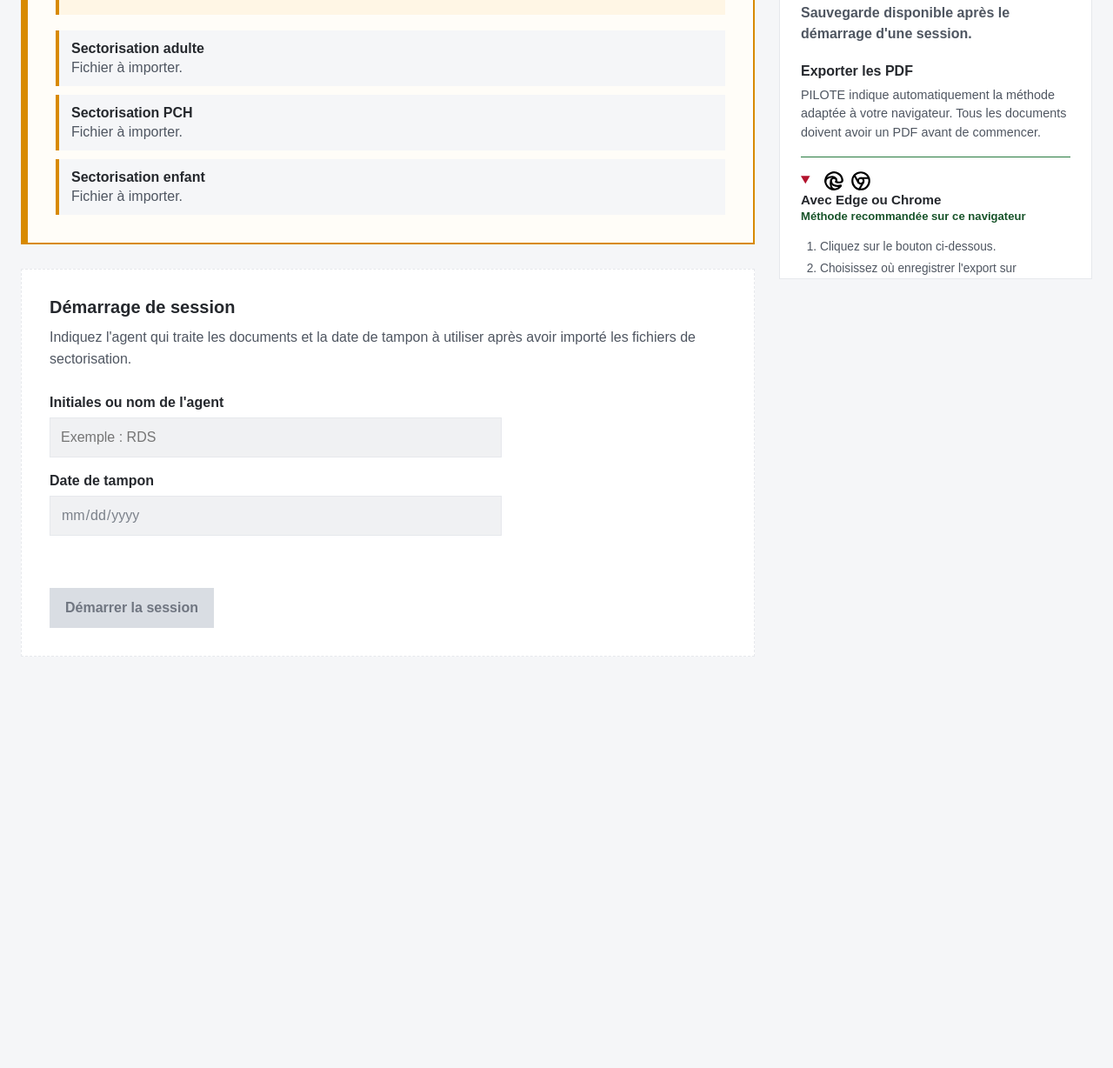
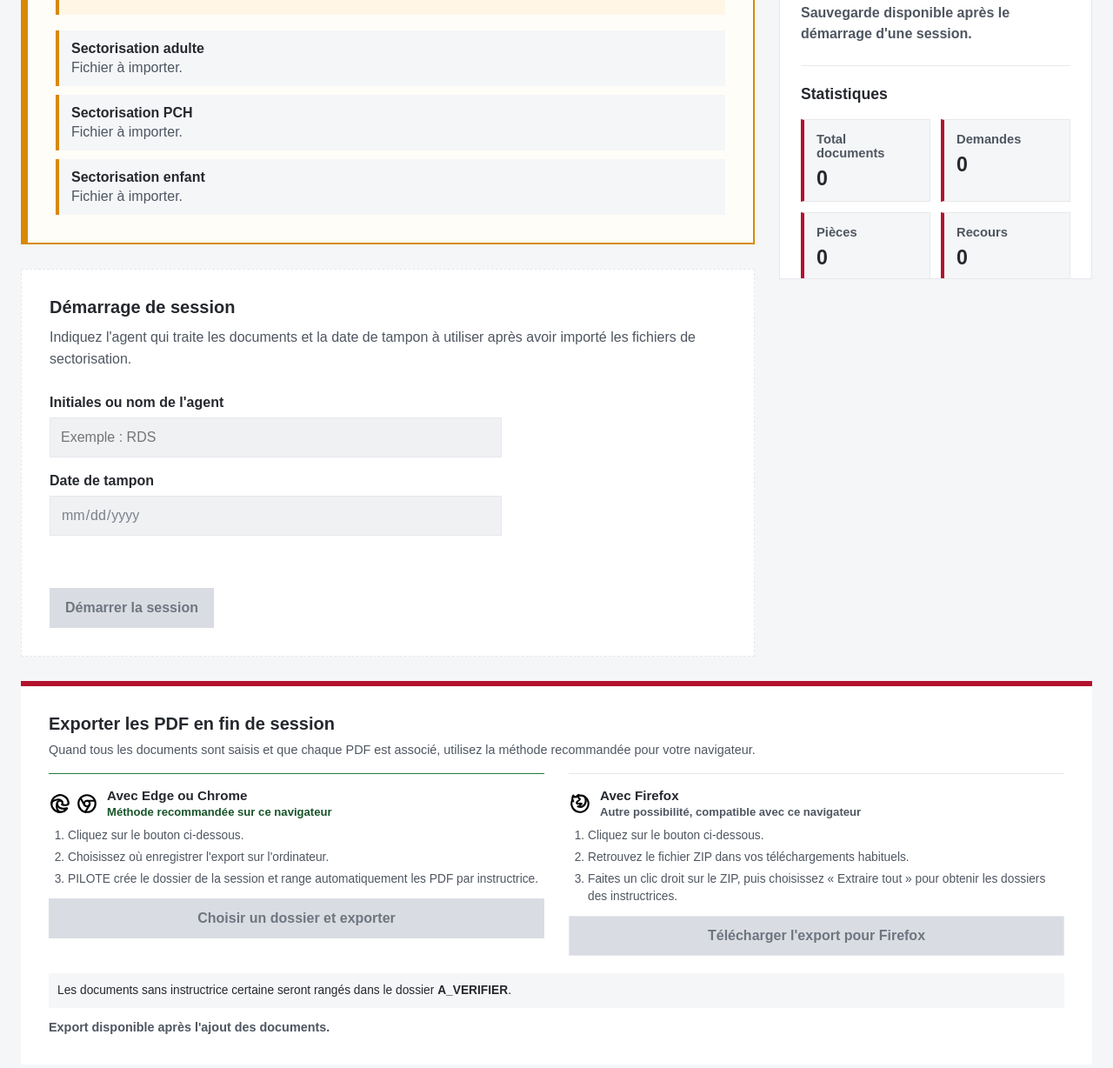
Before and after one commit to Ryannds-dev/Pilote, a plain HTML site: page index.html in a window 1280 px wide. Shown: the part 848-2076 px from the top of the page at 87% size. Before the commit the page ends 1651 px from the top, so only its background shows below. Drawn offline with Linux system fonts and the light colour scheme.

Commit message:
UX: Move export to end of workflow

```diff
--- a/app.js
+++ b/app.js
@@ -777,13 +777,6 @@ function updatePdfExportControls() {
     ? "Autre possibilité, compatible avec ce navigateur"
     : "Méthode recommandée sur ce navigateur";
 
-  if (!directExportMethod.dataset.initialized) {
-    directExportMethod.open = folderExportIsSupported;
-    zipExportMethod.open = !folderExportIsSupported;
-    directExportMethod.dataset.initialized = "true";
-    zipExportMethod.dataset.initialized = "true";
-  }
-
   if (!sessionHasDocuments) {
     setPdfExportMessage(
       "Export disponible après l'ajout des documents.",
--- a/index.html
+++ b/index.html
@@ -429,105 +429,6 @@
           </section>
 
           <section
-            class="zone-export-pdf"
-            aria-labelledby="export-pdf-title"
-          >
-            <h3 id="export-pdf-title">Exporter les PDF</h3>
-            <p class="introduction-export">
-              PILOTE indique automatiquement la méthode adaptée à votre
-              navigateur. Tous les documents doivent avoir un PDF avant de
-              commencer.
-            </p>
-
-            <details id="methode-export-dossiers" class="methode-export">
-              <summary class="entete-methode-export">
-                <span class="navigateurs-export">
-                  <img src="assets/microsoft-edge.svg" alt="Microsoft Edge" />
-                  <img src="assets/google-chrome.svg" alt="Google Chrome" />
-                </span>
-                <span class="titre-methode-export">
-                  <strong>Avec Edge ou Chrome</strong>
-                  <small
-                    id="statut-export-dossiers"
-                    class="statut-methode-export"
-                  ></small>
-                </span>
-              </summary>
-
-              <div class="contenu-methode-export">
-                <ol class="etapes-export">
-                  <li>Cliquez sur le bouton ci-dessous.</li>
-                  <li>Choisissez où enregistrer l'export sur l'ordinateur.</li>
-                  <li>
-                    PILOTE crée le dossier de la session et range
-                    automatiquement les PDF par instructrice.
-                  </li>
-                </ol>
-
-                <button
-                  id="bouton-exporter-dossiers"
-                  class="bouton-exporter-dossiers"
-                  type="button"
-                  disabled
-                >
-                  Choisir un dossier et exporter
-                </button>
-              </div>
-            </details>
-
-            <details id="methode-export-zip" class="methode-export">
-              <summary class="entete-methode-export">
-                <span class="navigateurs-export">
-                  <img src="assets/firefox.svg" alt="Mozilla Firefox" />
-                </span>
-                <span class="titre-methode-export">
-                  <strong>Avec Firefox</strong>
-                  <small
-                    id="statut-export-zip"
-                    class="statut-methode-export"
-                  ></small>
-                </span>
-              </summary>
-
-              <div class="contenu-methode-export">
-                <ol class="etapes-export">
-                  <li>Cliquez sur le bouton ci-dessous.</li>
-                  <li>
-                    Retrouvez le fichier ZIP dans vos téléchargements habituels.
-                  </li>
-                  <li>
-                    Faites un clic droit sur le ZIP, puis choisissez
-                    « Extraire tout » pour obtenir les dossiers des
-                    instructrices.
-                  </li>
-                </ol>
-
-                <button
-                  id="bouton-exporter-zip"
-                  class="bouton-exporter-zip"
-                  type="button"
-                  disabled
-                >
-                  Télécharger l'export pour Firefox
-                </button>
-              </div>
-            </details>
-
-            <p class="precision-export">
-              Les documents sans instructrice certaine seront rangés dans le
-              dossier <strong>A_VERIFIER</strong>.
-            </p>
-
-            <p
-              id="message-export-pdf"
-              class="message-export-pdf"
-              aria-live="polite"
-            >
-              Export disponible après l'ajout des documents.
-            </p>
-          </section>
-
-          <section
             class="zone-statistiques"
             aria-labelledby="statistiques-title"
           >
@@ -581,6 +482,101 @@
           </section>
         </aside>
       </div>
+
+      <section
+        class="zone-export-pdf"
+        aria-labelledby="export-pdf-title"
+      >
+        <h2 id="export-pdf-title">Exporter les PDF en fin de session</h2>
+        <p class="introduction-export">
+          Quand tous les documents sont saisis et que chaque PDF est associé,
+          utilisez la méthode recommandée pour votre navigateur.
+        </p>
+
+        <div class="methodes-export">
+          <div id="methode-export-dossiers" class="methode-export">
+            <div class="entete-methode-export">
+              <span class="navigateurs-export">
+                <img src="assets/microsoft-edge.svg" alt="Microsoft Edge" />
+                <img src="assets/google-chrome.svg" alt="Google Chrome" />
+              </span>
+              <span class="titre-methode-export">
+                <strong>Avec Edge ou Chrome</strong>
+                <small
+                  id="statut-export-dossiers"
+                  class="statut-methode-export"
+                ></small>
+              </span>
+            </div>
+
+            <ol class="etapes-export">
+              <li>Cliquez sur le bouton ci-dessous.</li>
+              <li>Choisissez où enregistrer l'export sur l'ordinateur.</li>
+              <li>
+                PILOTE crée le dossier de la session et range automatiquement
+                les PDF par instructrice.
+              </li>
+            </ol>
+
+            <button
+              id="bouton-exporter-dossiers"
+              class="bouton-exporter-dossiers"
+              type="button"
+              disabled
+            >
+              Choisir un dossier et exporter
+            </button>
+          </div>
+
+          <div id="methode-export-zip" class="methode-export">
+            <div class="entete-methode-export">
+              <span class="navigateurs-export">
+                <img src="assets/firefox.svg" alt="Mozilla Firefox" />
+              </span>
+              <span class="titre-methode-export">
+                <strong>Avec Firefox</strong>
+                <small
+                  id="statut-export-zip"
+                  class="statut-methode-export"
+                ></small>
+              </span>
+            </div>
+
+            <ol class="etapes-export">
+              <li>Cliquez sur le bouton ci-dessous.</li>
+              <li>
+                Retrouvez le fichier ZIP dans vos téléchargements habituels.
+              </li>
+              <li>
+                Faites un clic droit sur le ZIP, puis choisissez
+                « Extraire tout » pour obtenir les dossiers des instructrices.
+              </li>
+            </ol>
+
+            <button
+              id="bouton-exporter-zip"
+              class="bouton-exporter-zip"
+              type="button"
+              disabled
+            >
+              Télécharger l'export pour Firefox
+            </button>
+          </div>
+        </div>
+
+        <p class="precision-export">
+          Les documents sans instructrice certaine seront rangés dans le
+          dossier <strong>A_VERIFIER</strong>.
+        </p>
+
+        <p
+          id="message-export-pdf"
+          class="message-export-pdf"
+          aria-live="polite"
+        >
+          Export disponible après l'ajout des documents.
+        </p>
+      </section>
     </main>
   </body>
 </html>
--- a/style.css
+++ b/style.css
@@ -297,14 +297,16 @@ h1 {
 }
 
 .zone-export-pdf {
-  padding: 22px 0;
-  border-bottom: 1px solid var(--gris-bordure);
+  margin-top: 28px;
+  padding: 32px;
+  border-top: 6px solid var(--rouge-pilote);
+  background: var(--blanc);
 }
 
-.zone-export-pdf h3 {
+.zone-export-pdf h2 {
   margin-top: 0;
   margin-bottom: 8px;
-  font-size: 1rem;
+  font-size: 1.25rem;
 }
 
 .introduction-export {
@@ -314,13 +316,16 @@ h1 {
   line-height: 1.5;
 }
 
-.methode-export {
-  padding: 14px 0;
-  border-top: 1px solid var(--gris-bordure);
+.methodes-export {
+  display: grid;
+  grid-template-columns: repeat(2, minmax(0, 1fr));
+  gap: 28px;
 }
 
-.methode-export:last-of-type {
-  border-bottom: 1px solid var(--gris-bordure);
+.methode-export {
+  min-width: 0;
+  padding-top: 16px;
+  border-top: 1px solid var(--gris-bordure);
 }
 
 .methode-export-recommandee {
@@ -328,18 +333,15 @@ h1 {
 }
 
 .entete-methode-export {
+  display: flex;
+  gap: 10px;
+  align-items: center;
   color: var(--gris-texte);
-  cursor: pointer;
-}
-
-.entete-methode-export::marker {
-  color: var(--rouge-pilote);
 }
 
 .titre-methode-export {
-  display: inline-grid;
+  display: grid;
   gap: 3px;
-  vertical-align: middle;
 }
 
 .titre-methode-export strong {
@@ -348,10 +350,8 @@ h1 {
 }
 
 .navigateurs-export {
-  display: inline-flex;
+  display: flex;
   gap: 5px;
-  margin: 0 8px;
-  vertical-align: middle;
 }
 
 .navigateurs-export img {
@@ -367,10 +367,6 @@ h1 {
 
 .methode-export-recommandee .statut-methode-export {
   color: #18542a;
-}
-
-.contenu-methode-export {
-  padding-top: 8px;
 }
 
 .etapes-export {
@@ -391,7 +387,7 @@ h1 {
 }
 
 .precision-export {
-  margin: 4px 0 0;
+  margin: 20px 0 0;
   padding: 10px;
   color: var(--gris-texte);
   background: var(--gris-fond-page);
@@ -994,6 +990,14 @@ h1 {
     padding: 24px;
   }
 
+  .zone-export-pdf {
+    padding: 24px;
+  }
+
+  .methodes-export {
+    grid-template-columns: 1fr;
+  }
+
   .ligne-logo {
     align-items: flex-start;
     gap: 16px;
```
Also changed, not shown: 1 other file.
